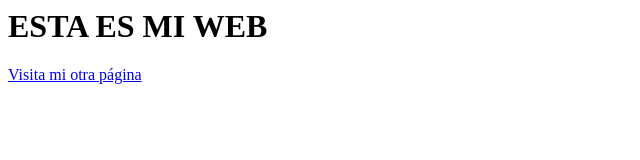
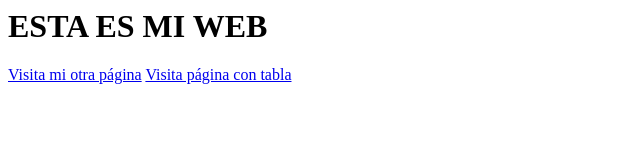
Before and after one commit to JaviRial12/miweb, a plain HTML site: page index.html in a window 1280 px wide. Shown: the whole page, without its empty margins (0-640 px from the left). Drawn offline with Linux system fonts and the light colour scheme.

Commit message:
Update index.html

```diff
--- a/index.html
+++ b/index.html
@@ -6,5 +6,6 @@
   <body>
     <h1>ESTA ES MI WEB</h1>
    <a href=pagina1.html> Visita mi otra página</a>
+     <a href=pagina2.html> Visita página con tabla</a>
   </body>
 </html>
```
